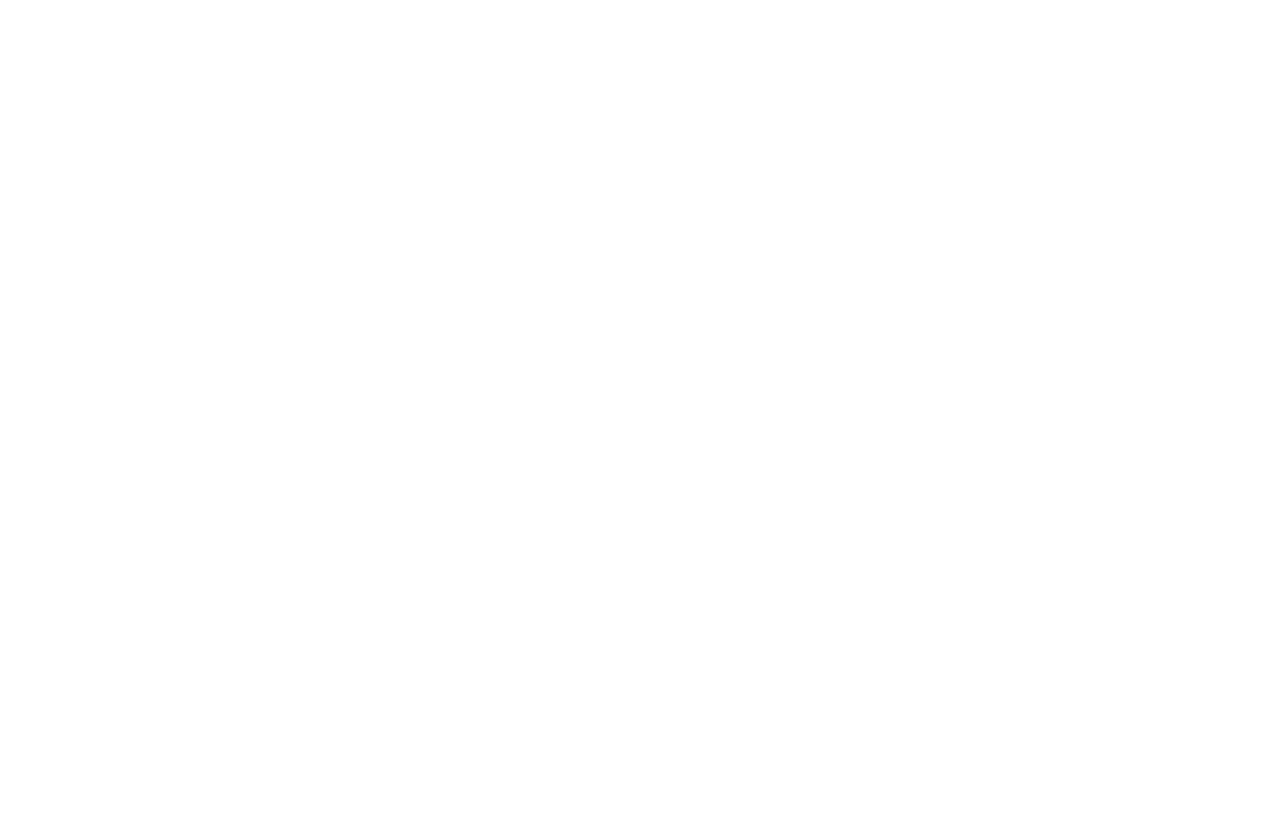
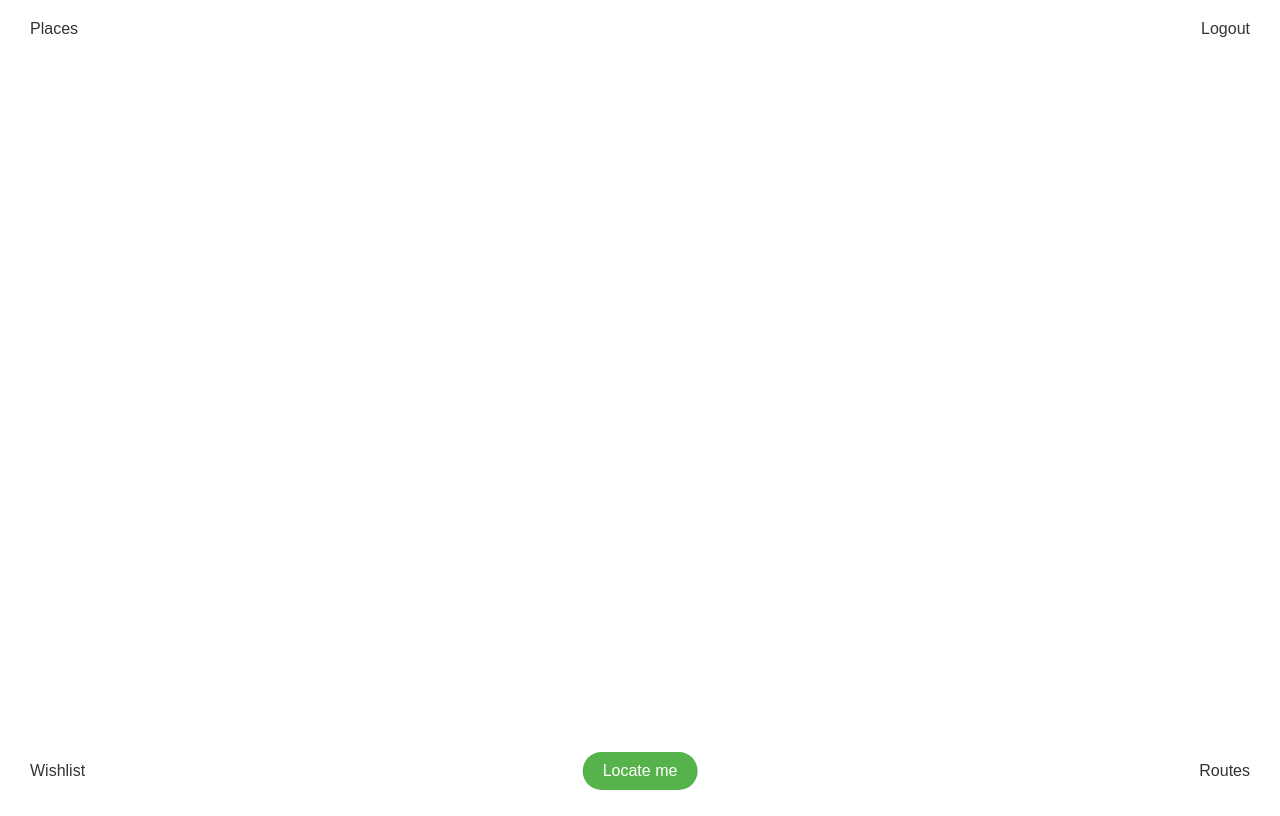
Before and after one commit to Joaogmar/MeetLisbon, a website: page public/user.html in a window 1280 px wide. Drawn offline with Linux system fonts and the light colour scheme; some packages are replaced by stand-ins of ours.

Commit message:
Pagina Inical e varias cenas que não sei o que dizer

```diff
--- a/public/stylesheets/user.css
+++ b/public/stylesheets/user.css
@@ -2,3 +2,48 @@
     height: 100vh;
     width: 100%;
 }
+
+.button {
+    position: absolute;
+    border: none;
+    padding: 10px 20px;
+    border-radius: 20px;
+    background-color: white;
+    color: #333;
+    font-size: 16px;
+    cursor: pointer;
+}
+
+#button-top-left {
+    top: 10px;
+    left: 10px;
+}
+
+#button-top-right {
+    top: 10px;
+    right: 10px;
+}
+
+#button-bottom-left {
+    bottom: 10px;
+    left: 10px;
+}
+
+#button-bottom-right {
+    bottom: 10px;
+    right: 10px;
+}
+
+#button-bottom-center {
+    position: absolute;
+    bottom: 10px;
+    left: 50%;
+    transform: translateX(-50%);
+    background-color: #56B24B;
+    color: white;
+}
+
+.button:active,
+#button-bottom-center:active {
+    background-color: #76BAD7;
+}
--- a/public/user.html
+++ b/public/user.html
@@ -10,6 +10,15 @@
 
 <body>
     <div id="map"></div>
+
+    <!-- Botões -->
+    <button class="button" id="button-top-left">Places</button>
+    <button class="button" id="button-top-right">Logout</button>
+    <button class="button" id="button-bottom-left">Wishlist</button>
+    <button class="button" id="button-bottom-right">Routes</button>
+    <button class="button" id="button-bottom-center">Locate me</button>
+
+
     <script src="javascript/user.js"></script>
     <script async defer src="https://maps.googleapis.com/maps/api/js?key=AIzaSyDe7Cu0OhbTKUuqzfbodCqv0i87d5qcSA0&callback=initMap"></script>
 </body>
--- a/server.js
+++ b/server.js
@@ -19,7 +19,7 @@ app.use(express.json());
 app.use('/', routes);
 
 app.get('/', (req, res) => {
-    res.sendFile(path.join(__dirname, 'public', 'login.html'));
+    res.sendFile(path.join(__dirname, 'public', 'user.html'));
 });
 
 app.listen(PORT, () => {
```
Also changed, not shown: 1 other file.
